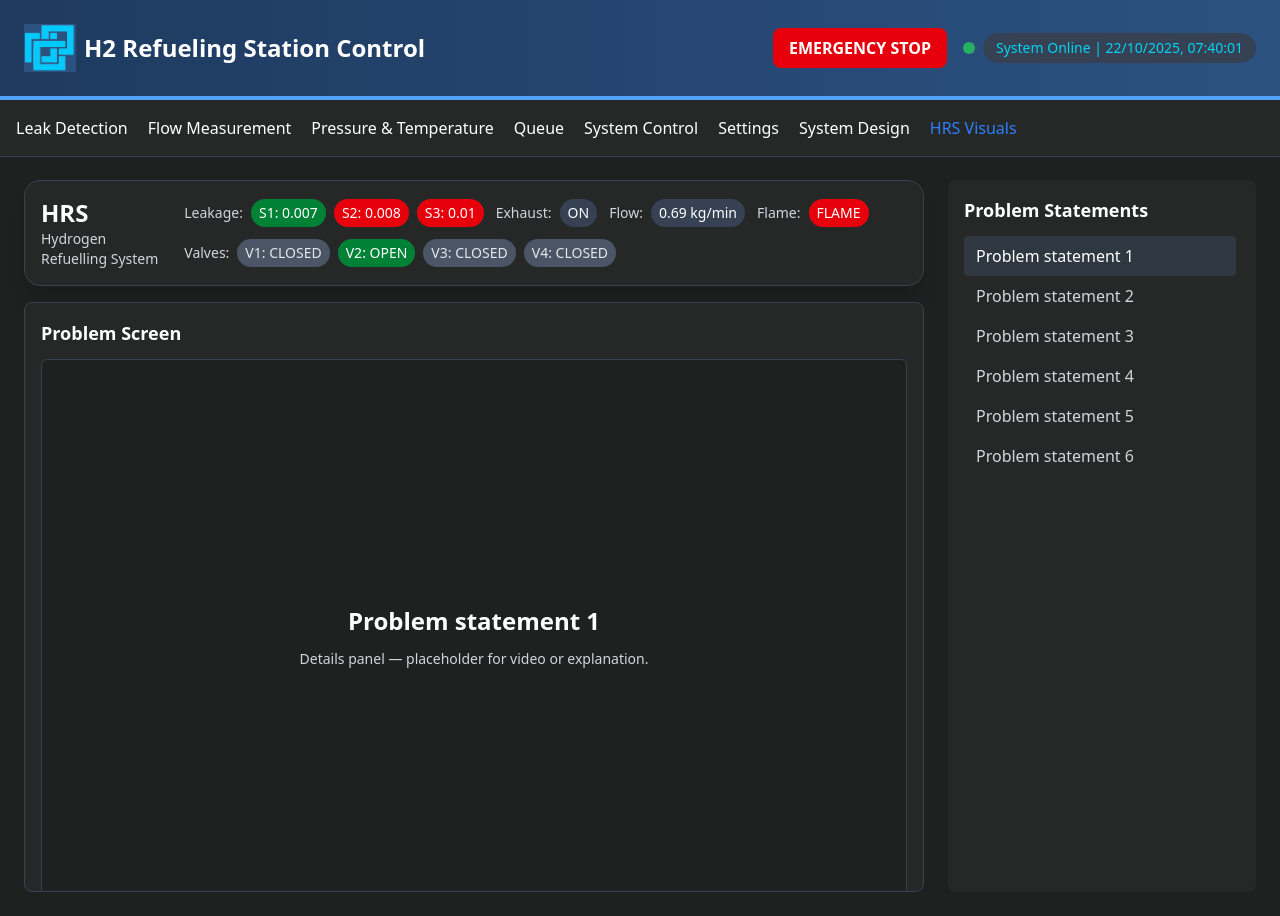
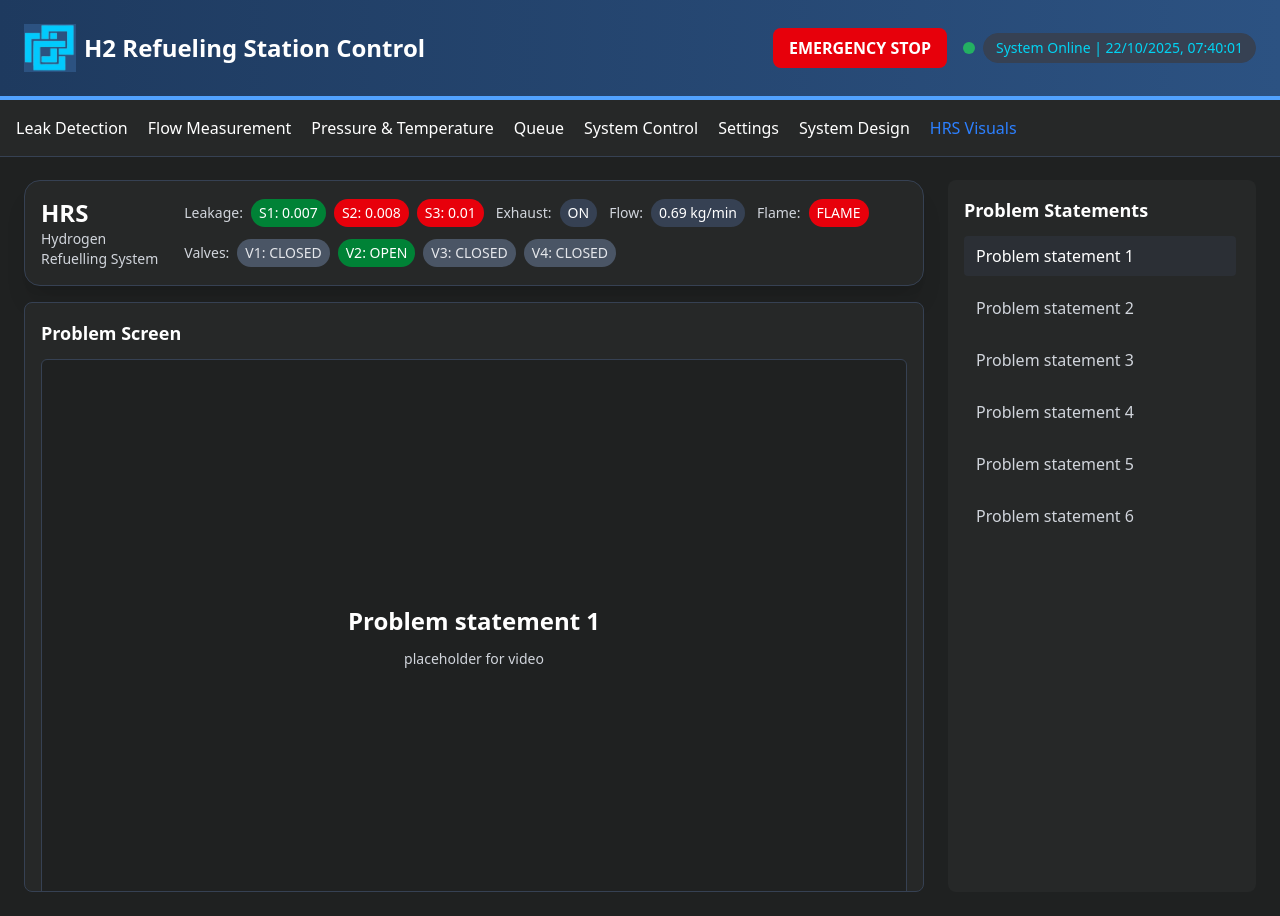
Before and after one commit to s4mzai/Hynics, a Next.js app: page /hrs-visuals in a window 1280 px wide. Both pictures are taken after a click on the button "Problem statement 1". Built offline with nearby package versions, Linux system fonts and the light colour scheme.

Commit message:
small fixes

```diff
--- a/components/pages/HRSVisuals.jsx
+++ b/components/pages/HRSVisuals.jsx
@@ -81,7 +81,7 @@ const HRSVisuals = () => {
               {selected ? (
                 <div className="text-center">
                   <div className="text-2xl font-bold text-white mb-3">{selected}</div>
-                  <div className="text-sm text-gray-300">Details panel — placeholder for video or explanation.</div>
+                  <div className="text-sm text-gray-300">placeholder for video</div>
                 </div>
               ) : (
                 <div className="text-gray-400">No problem selected. Click a problem on the right.</div>
@@ -95,13 +95,13 @@ const HRSVisuals = () => {
           <div className="bg-[rgba(38,_40,_40,_1)] rounded-lg p-4 h-[calc(100vh-5.5rem)] overflow-hidden">
             <h3 className="text-lg font-semibold text-white mb-3">Problem Statements</h3>
             <div className="flex flex-col gap-2 h-full">
-              <div className="overflow-y-auto pr-1 hide-scrollbar">
+              <div className="overflow-y-auto pr-1 hide-scrollbar space-y-3">
               {problems.map((p, i) => (
                 <button
                   key={p}
                   onClick={() => setSelected(p)}
-                  className={`w-full text-left py-2 px-3 rounded transition-colors hover:bg-gray-700/40 hover:text-white text-gray-300 whitespace-normal break-words ${
-                    selected === p ? 'bg-gray-700/60 text-white' : 'bg-transparent'
+                  className={`w-full text-left py-2 px-3 rounded transition-colors hover:bg-gray-700/20 cursor-pointer hover:text-white text-gray-300 whitespace-normal break-words ${
+                    selected === p ? 'bg-gray-700/30 text-white' : 'bg-transparent'
                   }`}
                 >
                   {p}
```
